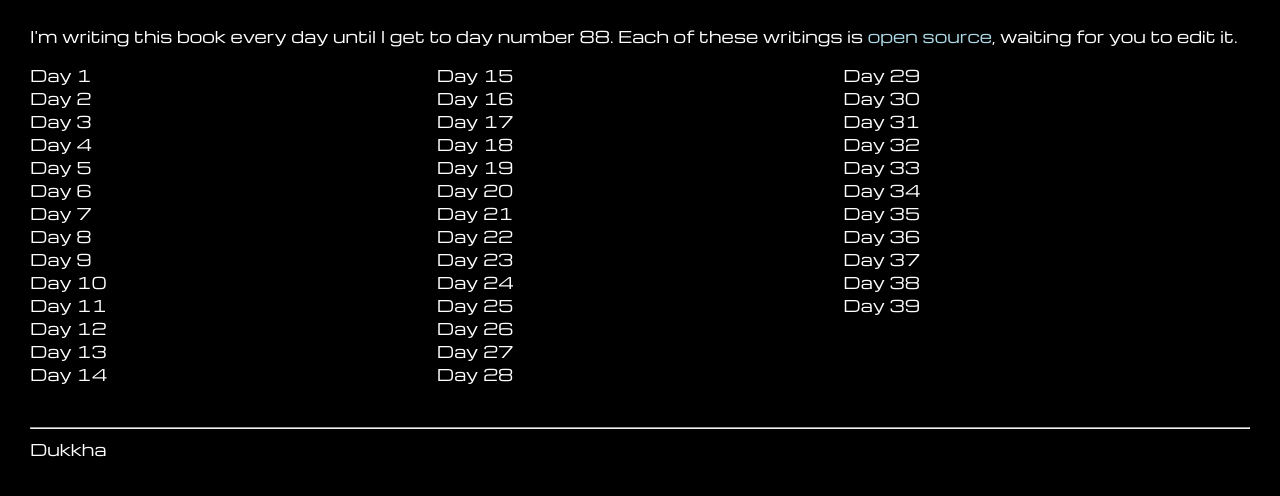
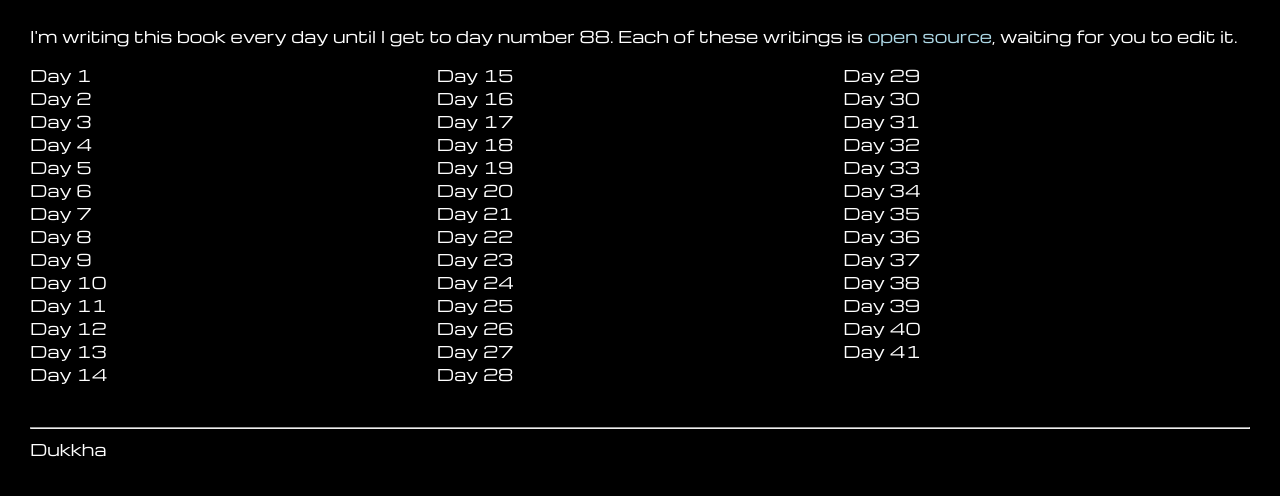
Before and after one commit to jpfraneto/dukkha, a Next.js app: page /manifesto in a window 1280 px wide. Shown: the top 496 px of the page. Built offline with nearby package versions, Linux system fonts and the light colour scheme.

Commit message:
added index numbers

```diff
--- a/pages/manifesto/index.js
+++ b/pages/manifesto/index.js
@@ -6,7 +6,7 @@ import styles from '../../styles/ManifestoIndex.module.css';
 const ManifestoIndex = () => {
   const manifestosDays = [
     1, 2, 3, 4, 5, 6, 7, 8, 9, 10, 11, 12, 13, 14, 15, 16, 17, 18, 19, 20, 21,
-    22, 23, 24, 25, 26, 27, 28, 29, 30, 31, 32, 33, 34, 35, 36, 37, 38, 39,
+    22, 23, 24, 25, 26, 27, 28, 29, 30, 31, 32, 33, 34, 35, 36, 37, 38, 39,40,41
   ];
   return (
     <>
```
